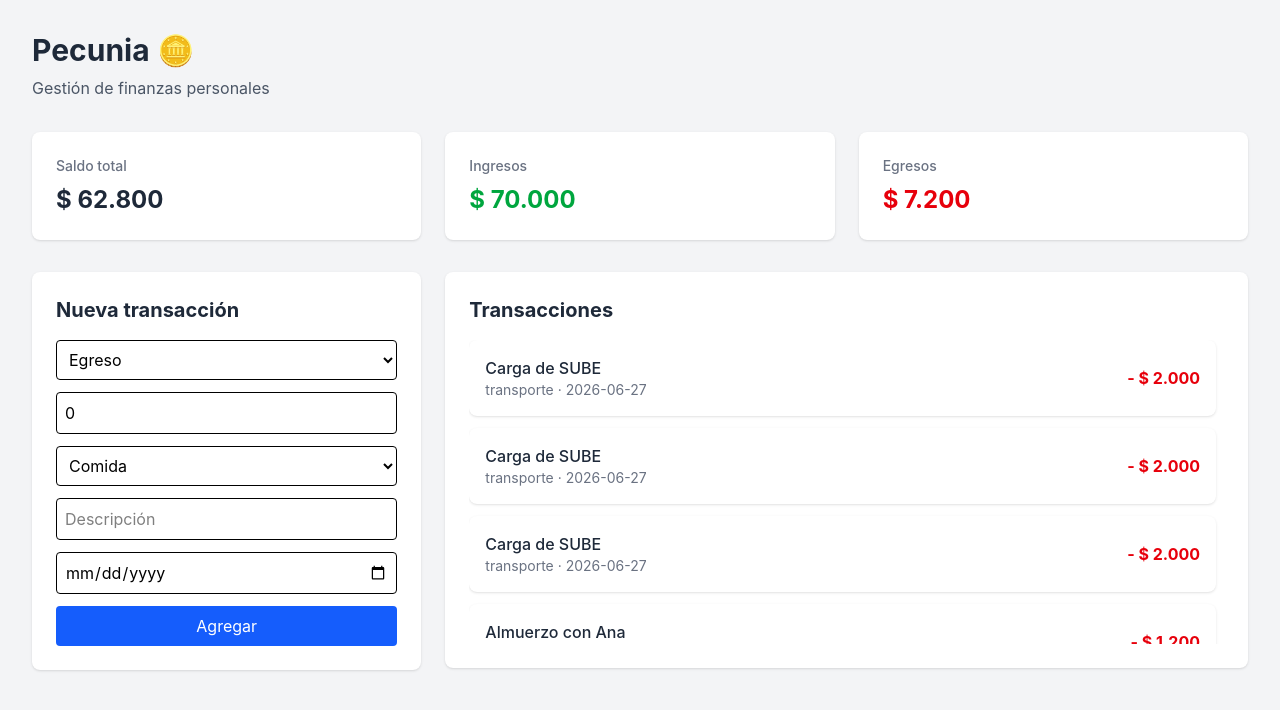
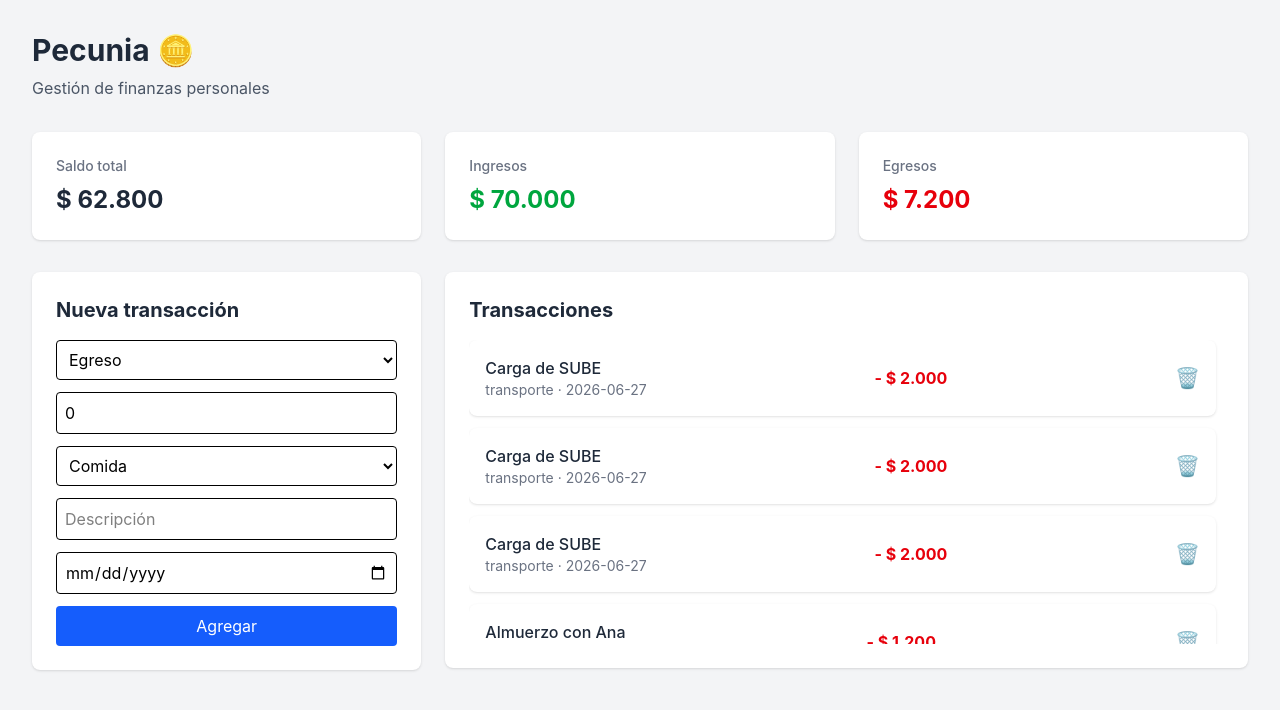
Before and after one commit to Mtronc97/pecunia, a Vue app in the folder client/: page / in a window 1280 px wide. Shown: the top 710 px of the page. Built offline with nearby package versions, Linux system fonts and the light colour scheme.

Commit message:
feat: funcion borrar item

```diff
--- a/client/src/App.vue
+++ b/client/src/App.vue
@@ -69,6 +69,10 @@ function handleAddTransaction(transaction: Transaction) {
 const sortedTransactions = computed(() =>
   [...transactions.value].sort((a, b) => b.date.localeCompare(a.date))
 );
+
+function handleDelete(id: string) {
+  transactions.value = transactions.value.filter((t) => t.id !== id);
+}
 </script>
 
 <template>
@@ -87,7 +91,7 @@ const sortedTransactions = computed(() =>
         <TransactionForm @add-transaction="handleAddTransaction" />
       </div>
       <div class="md:col-span-2 h-full">
-        <TransactionList :transactions="sortedTransactions" />
+        <TransactionList :transactions="sortedTransactions" @delete="handleDelete" />
       </div>
     </div>
   </div>
--- a/client/src/components/TransactionItem.vue
+++ b/client/src/components/TransactionItem.vue
@@ -3,6 +3,10 @@ import type { Transaction } from "../types/transaction";
 
 defineProps<{
   transaction: Transaction;
+}>();
+
+const emit = defineEmits<{
+  (e: "delete", id: string): void;
 }>();
 </script>
 
@@ -19,5 +23,13 @@ defineProps<{
       {{ transaction.type === 'income' ? '+' : '-' }}
       $ {{ transaction.amount.toLocaleString('es-AR') }}
     </p>
+
+    <button
+        @click="emit('delete', transaction.id)"
+        class="text-gray-400 hover:text-red-600 text-xl"
+        title="Eliminar"
+    >
+        🗑️
+    </button>
   </div>
 </template>
--- a/client/src/components/TransactionList.vue
+++ b/client/src/components/TransactionList.vue
@@ -4,6 +4,10 @@ import TransactionItem from "./TransactionItem.vue";
 
 defineProps<{
   transactions: Transaction[];
+}>();
+
+const emit = defineEmits<{
+  (e: "delete", id: string): void;
 }>();
 </script>
 
@@ -20,6 +24,7 @@ defineProps<{
         v-for="transaction in transactions"
         :key="transaction.id"
         :transaction="transaction"
+        @delete="emit('delete', $event)"
       />
     </div>
   </div>
```
